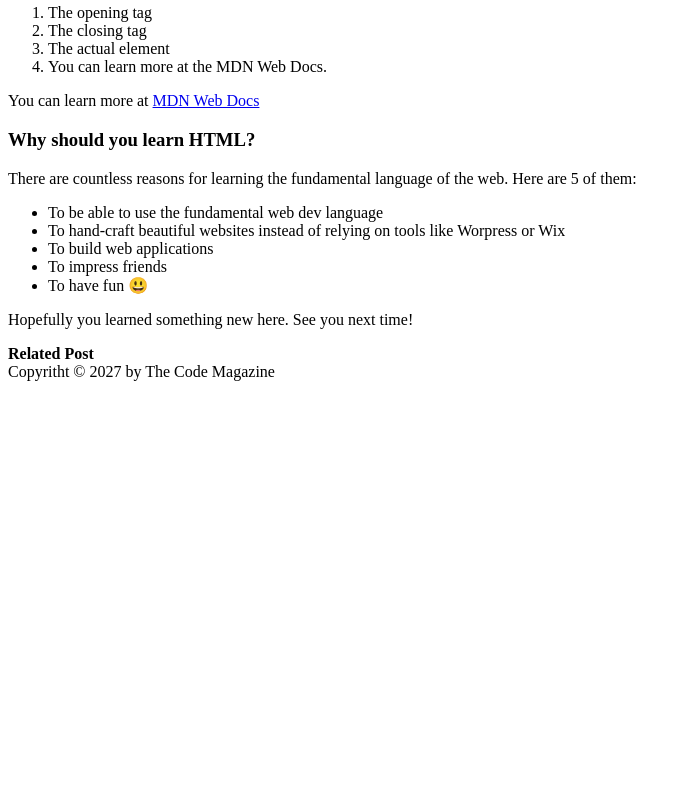
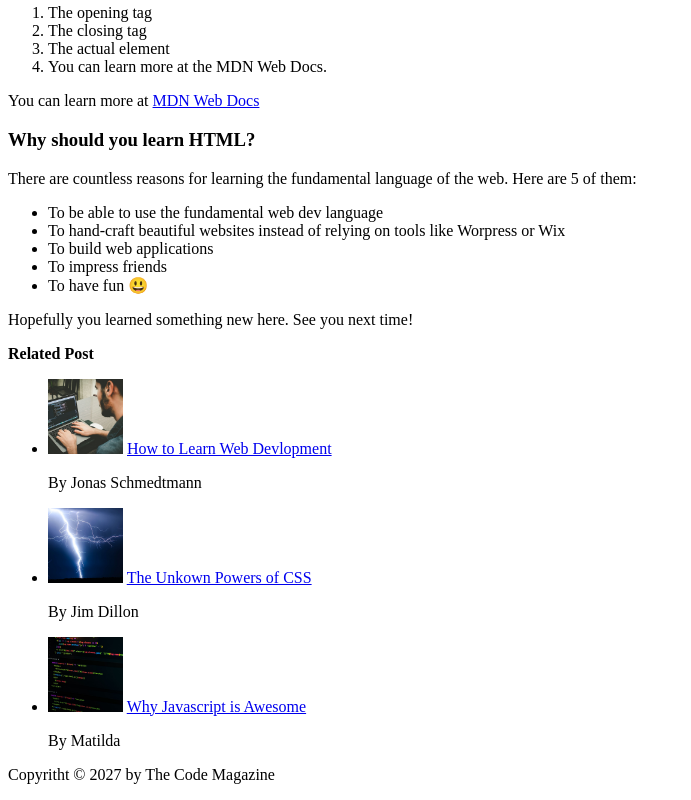
Before and after one commit to zayncodes/Basic-HTML-CSS-Project, a plain HTML site: page Final Website/index.html in a window 1280 px wide. Shown: the part 699-1499 px from the top of the page, without its empty margins (0-691 px from the left). Before the commit the page ends 1088 px from the top, so only its background shows below. Drawn offline with Linux system fonts and the light colour scheme.

Commit message:
Update index.html

```diff
--- a/Final Website/index.html
+++ b/Final Website/index.html
@@ -110,6 +110,50 @@
       <strong>Related Post</strong>
     </article>
 
-    <footer>Copyritht &copy; 2027 by The Code Magazine</footer>
+    <ul>
+      <li>
+        <img
+          src="related-1.jpg"
+          alt="Learn Web Devlopment"
+          height="75"
+          width="75"
+        />
+
+        <a href="#">How to Learn Web Devlopment</a>
+      </li>
+      <p>By Jonas Schmedtmann</p>
+    </ul>
+
+    <ul>
+      <li>
+        <img
+          src="related-2.jpg"
+          alt="The Unkown power of CSS"
+          height="75"
+          width="75"
+        />
+
+        <a href="#">The Unkown Powers of CSS</a>
+      </li>
+      <p>By Jim Dillon</p>
+    </ul>
+
+    <ul>
+      <li>
+        <img
+          src="related-3.jpg"
+          alt="Why JavaScript is Awesome"
+          height="75"
+          width="75"
+        />
+
+        <a href="#">Why Javascript is Awesome</a>
+      </li>
+      <p>By Matilda</p>
+    </ul>
+
+    <footer>
+      <p>Copyritht &copy; 2027 by The Code Magazine</p>
+    </footer>
   </body>
 </html>
```
